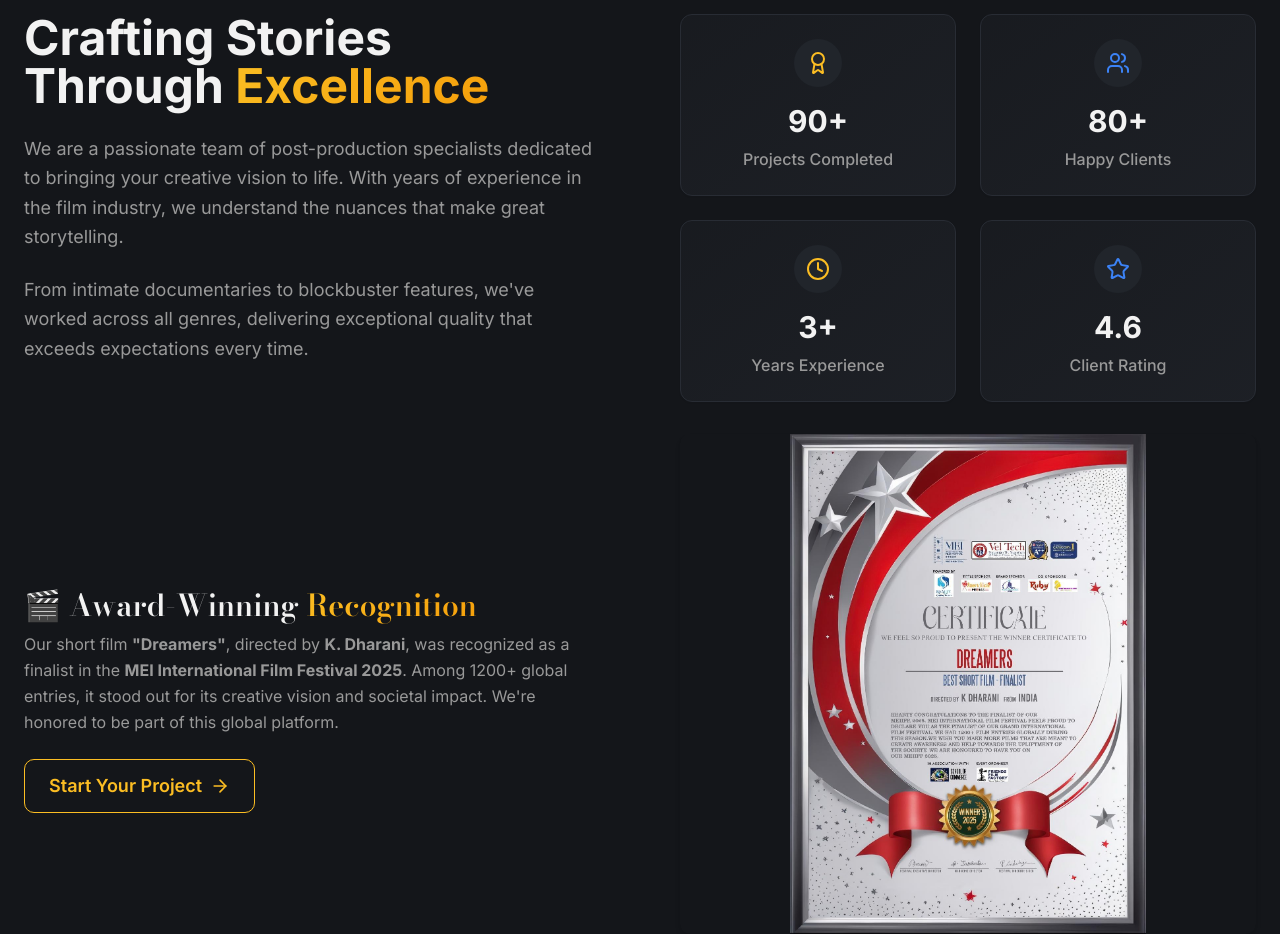
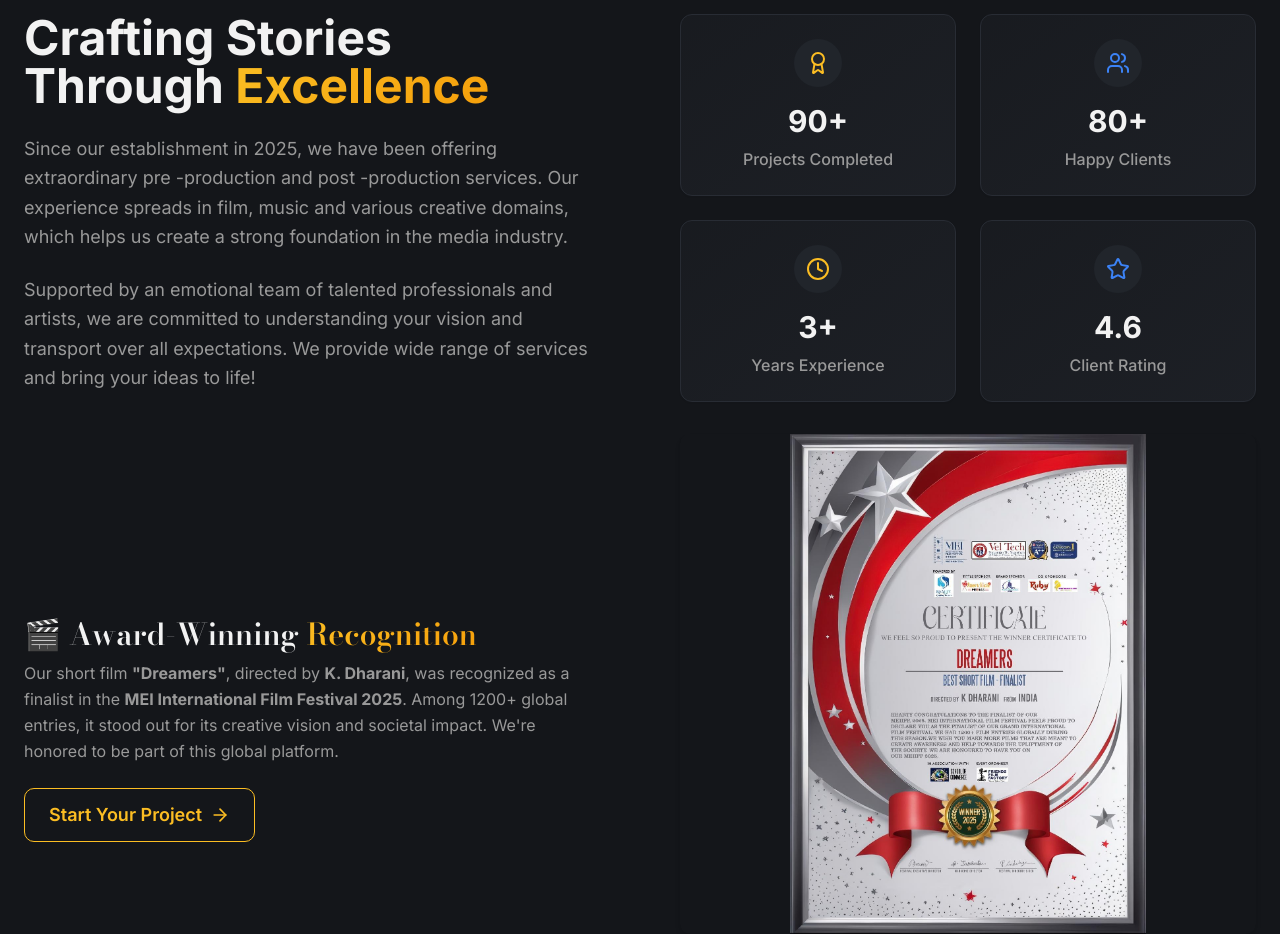
Before and after one commit to manoj-1202/DreamersProductionHouse, a React (Vite) app: page / in a window 1280 px wide. Shown: the part 1800-2734 px from the top of the page. Built offline with nearby package versions, Linux system fonts and the light colour scheme; a web font is replaced by a local one.

Commit message:
changes made

```diff
--- a/src/components/About.tsx
+++ b/src/components/About.tsx
@@ -95,16 +95,11 @@ const About = () => {
             </motion.div>
 
             <p className="text-lg text-muted-foreground leading-relaxed text-center lg:text-left">
-              We are a passionate team of post-production specialists dedicated
-              to bringing your creative vision to life. With years of experience
-              in the film industry, we understand the nuances that make great
-              storytelling.
+              Since our establishment in 2025, we have been offering extraordinary pre -production and post -production services. Our experience spreads in film, music and various creative domains, which helps us create a strong foundation in the media industry.
             </p>
 
             <p className="text-lg text-muted-foreground leading-relaxed text-center lg:text-left">
-              From intimate documentaries to blockbuster features, we've worked
-              across all genres, delivering exceptional quality that exceeds
-              expectations every time.
+              Supported by an emotional team of talented professionals and artists, we are committed to understanding your vision and transport over all expectations. We provide  wide range of services and bring your ideas to life!
             </p>
 
             {/* Award Highlight  */}
--- a/src/components/ServiceDetail.tsx
+++ b/src/components/ServiceDetail.tsx
@@ -36,7 +36,7 @@ const services: Service[] = [
     icon: videoEditing,
     title: "Video Editing",
     description:
-      "Our professional video editing services utilize cinematic storytelling techniques and seamless transitions to transform your raw footage into a polished, engaging narrative. Whether it's a short film, commercial, or personal project, we ensure every cut enhances the story.",
+      "At Dreamer's Production House, We Produce emotional and visually reflect commercials to have a quick relationship between our brand and the audience. Whether for TV, digital media, cinema or OTT platforms, our ads are designed to attract attention, inspire sparks interest and action.From more than 5 years of industry experiences and new start -ups with a diverse portfolio to global brands, we know how to convert our product or service to a compelling story - fully designed for the audience and stage.",
     color: "text-primary",
     image:
      videoImage,
@@ -46,7 +46,7 @@ const services: Service[] = [
     icon: dubbing,
     title: "Voice Dubbing",
     description:
-      "We provide high-quality voice recording and dubbing services with professional voice artists. Our team ensures crystal-clear audio and perfect synchronization, tailored to your project's tone and style.",
+      "At Dreams Production House, we bring your view of life with professional voice dubbing services that blend emotions, clarity and authenticity. Whether it's movies,  our expert artists and sound engineers provide high-quality dubbing in many languages to help you join the global audience.We understand that the voice is not just a sound - this is the story. This is why we focus on tone, time and cultural shades to ensure that each dub line seems natural as original. With a wide network of state -of -the -art recording studios, accurate lip -synchronization and versatile  talents, we ensure that your content reaches every corner of the world without losing the essence. Trust dreamers to vote to his content that he deserves.",
     color: "text-accent",
     image:
       dubbingImage,
@@ -64,7 +64,7 @@ const services: Service[] = [
     icon: vfx,
     title: "VFX",
     description:
-      "Our stunning visual effects services add creative and cinematic visuals to your videos. From motion graphics to complex CGI, we bring your vision to life with breathtaking effects.",
+      "VFX- At Dreams Production House, we convert fantasy into reality through state -art -art -visual effects that increase the storytelling to a new level. Our VFX team combines creativity with advanced technology to create immersive images for movies, music videos, web series.`We specialize in providing high quality effects that mix defect with live-action recording. Each framework is handled with accuracy and ensures visual stability and cinematic effects.Whether you want to improve the scenes, create a fantasy world, Dream's end-to-end VFX solutions that fit the vision and budget of your project. With our talented artists and powerful pipelines after production, we even bring the most ambitious ideas into a life frame after frame. Let your story define. Make visual magic with dreamers",
     color: "text-accent",
     image:
       vfxImage,
```
